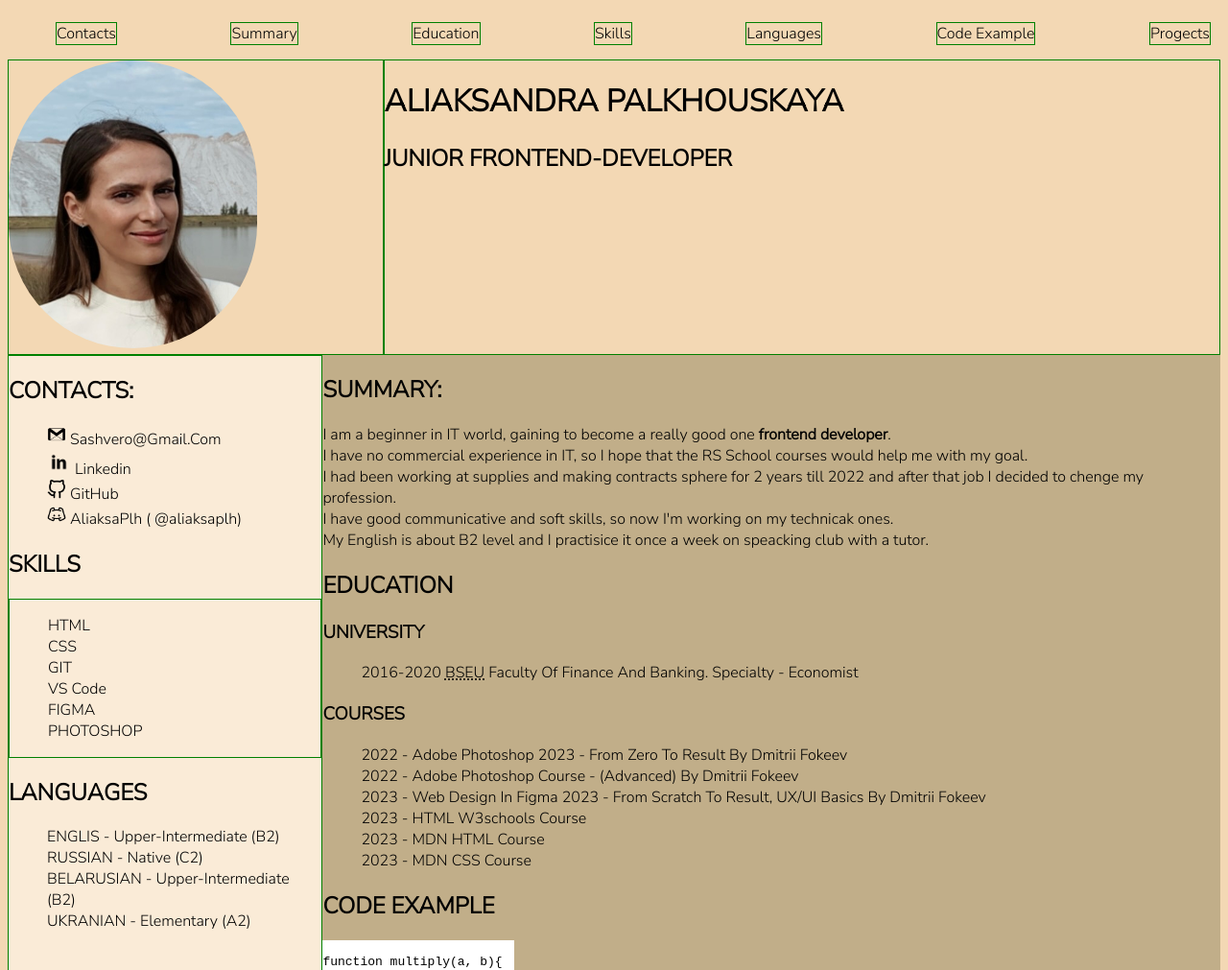
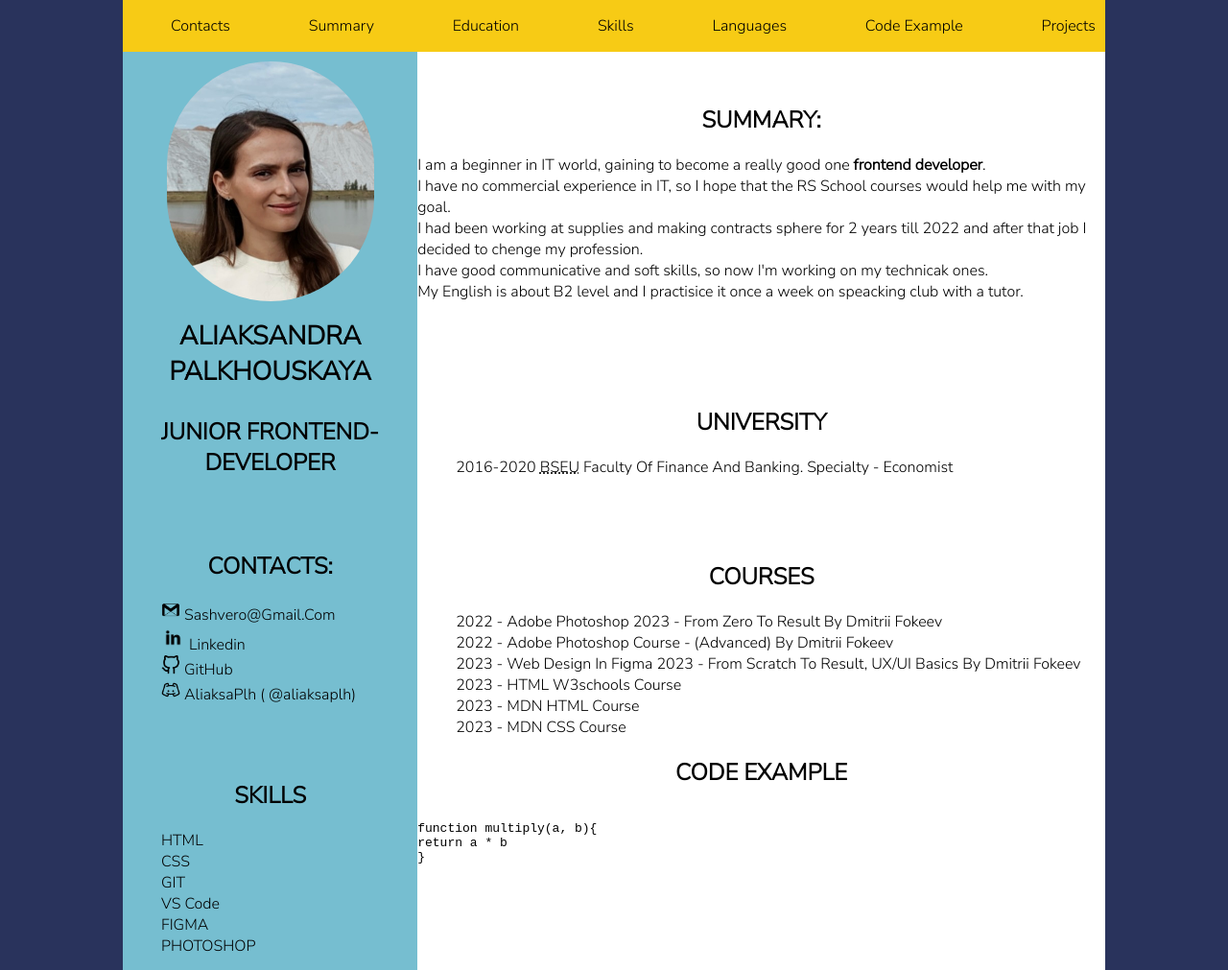
Before and after one commit to AliaksaPlh/rsschool-cv, a website: page index.html in a window 1280 px wide. Shown: the top 1011 px of the page at 96% size. Drawn offline with Linux system fonts and the light colour scheme.

Commit message:
feat: add more styles to cv

```diff
--- a/index.html
+++ b/index.html
@@ -22,46 +22,48 @@
 
 <body>
     <header>
-        <div class="nav-conteiner">
+        <div class="nav-container">
             <nav class="nav">
                 <ul class="nav-list">
-                    <li class="nav-item"><a href="#contacts" class="nav-link"> <span class="nav-item">Contacts</span>
+                    <li class="nav-item"><a href="#contacts"> <span class="nav-item">Contacts</span>
                         </a></li>
-                    <li class="nav-item"><a href="#summary" class="nav-link"><span class="nav-item">Summary</span></a>
+                    <li class="nav-item"><a href="#summary"><span class="nav-item">Summary</span></a>
                     </li>
-                    <li class="nav-item"><a href="#education" class="nav-link"><span
-                                class="nav-item">Education</span></a>
+                    <li class="nav-item"><a href="#education"><span class="nav-item">Education</span></a>
                     </li>
-                    <li class="nav-item"><a href="#skills" class="nav-link"><span class="nav-item">Skills</span></a>
+                    <li class="nav-item"><a href="#skills"><span class="nav-item">Skills</span></a>
                     </li>
-                    <li class="nav-item"><a href="#languages" class="nav-link"><span
-                                class="nav-item">Languages</span></a>
+                    <li class="nav-item"><a href="#languages"><span class="nav-item">Languages</span></a>
                     </li>
-                    <li class="nav-item"><a href="#code_example" class="nav-link"><span class="nav-item">Code
+                    <li class="nav-item"><a href="#code_example"><span class="nav-item">Code
                                 example</span></a></li>
-                    <li class="nav-item"><a href="#progects" class="nav-link"><span class="nav-item">Progects</span></a>
+                    <li class="nav-item"><a href="#progects"><span class="nav-item">Projects</span></a>
                     </li>
                 </ul>
             </nav>
         </div>
-        <div class="me">
-            <div class="photo-conteiner">
-                <img class="photo" src="assets/img/photo2.JPG" alt="My photo" width="259px" height="300">
-            </div>
-            <div class="name-conteiner">
-                <h1 class="name">Aliaksandra Palkhouskaya </h1>
-                <h2 class="occupation">Junior Frontend-developer</h2>
-            </div>
-        </div>
+
 
     </header>
 
 
     <main>
         <div class="container">
-            <div class="left-conteiner">
-                <div class="left-conteiner-elements">
+            <div class="left-container">
+                <div class="left-container-elements">
+                    <div class="me">
 
+                        <div class="photo-container">
+                            <img class="photo" src="assets/img/photo2.JPG" alt="My photo" width="259px" height="300">
+                        </div>
+                        <div class="name-container">
+                            <h1 class="name">Aliaksandra Palkhouskaya </h1>
+                        </div>
+
+                    </div>
+                    <div class="occupation">
+                        <h2 class="occupation">Junior Frontend-developer</h2>
+                    </div>
                     <div class="contacts" id="contacts">
                         <h2 class="contacts">Contacts:</h2>
                         <ul class="contacts-list">
@@ -87,11 +89,10 @@
                                 AliaksaPlh (<a class="discord-link" href="https://discord.com/channels/@me"
                                     title="Discord" target="_blank"> <span class="discord-name">@aliaksaplh</span></a>)
                             </li>
+                        </ul>
                     </div>
-                    <div class="skills-conteiner">
+                    <div class="skills-container">
                         <h2 class="skills" id="skills">Skills</h2>
-                        <div class="p-skils-conteiner">
-                            <!-- <h3 class="p-skills">Programming and about IT skils:</h3> -->
                         <ul class="skills-list">
                             <li> <span class="skill-box">HTML</span> </li>
                             <li><span class="skill-box">CSS</span></li>
@@ -101,27 +102,8 @@
                             <li><span class="skill-box">PHOTOSHOP</span></li>
                         </ul>
                     </div>
-                        <!-- <div class="d-skils-conteiner">
-                            <h3 class="d-skills">Different skils</h3>
-                            <ul class="d-skils-list">
-                                <li>negotiation/telephone negotiation</li>
-                                <li>business correspondence</li>
-                                <li>making and concluding contracts</li>
-                                <li>tendering and production supply</li>
-                                <li>document flow</li>
-                                <li>customer focus</li>
-                            </ul>
-                        </div> -->
-                        <!-- <div class="strongs-conteiner">
-                            <h3 class="strongs">My strongs</h3>
-                            <ul class="strongs-list">
-                                <li>purposefulness</li>
-                                <li>diligence</li>
-                                <li>responsibility</li>
-                                <li>accuracy</li>
-                            </ul>
-                        </div> -->
-                        <div class="languages-conteiner">
+
+                    <div class="languages-container">
                         <h2 class="languages" id="languages">Languages</h2>
                         <ul class="languages-list">
                             <li> <span class="lang">Englis</span> - Upper-Intermediate (B2)</li>
@@ -130,8 +112,7 @@
                             <li> <span class="lang">Ukranian</span> - Elementary (A2)</li>
                         </ul>
 
-                        </div>
-                        </ul>
+
                     </div>
                 </div>
             </div>
@@ -156,21 +137,19 @@
                             My English is about B2 level and I practisice it once a week on speacking club with a tutor.
                         </p>
                     </article>
-                    <article class="education">
-                        <h2 class="education" id="education">Education</h2>
-                        <div class="university-conteiner">
-                            <h3>University</h3>
+                    <article class="education" id="education">
+                        <div class="university-container">
+                            <h2 class="university">University</h2>
                             <ul class="education-list">
                                 <li>2016-2020 <abbr title="Belarusian State Economic University">BSEU</abbr> Faculty of
                                     Finance
                                     and
                                     Banking. Specialty - Economist</li>
-                                <!-- <li>2012-2016 English courses OkWORD from B1 to B2 </li>
-                    <li>2011-2014гг. Children's Music School No. 1 in Pinsk</li> -->
+
                             </ul>
                         </div>
-                        <div class="courses-conteiner">
-                            <h3 class="course">Courses</h3>
+                        <div class="courses-container">
+                            <h2 class="course">Courses</h2>
                             <ul class="courses-list">
                                 <li>
                                     2022 - <a href="https://www.udemy.com/course/photoshop-2021-f/"
@@ -228,20 +207,18 @@ return a * b
     </main>
     <footer>
         <div class="footer-container">
-            <div class="github-logo_conteiner footer-element">
-                <a class="github-logo-link" href="https://github.com/AliaksaPlh" title="Go to my GitHub"
-                    target="_blank">
+            <div class="github-logo_container footer-element">
+                <a class="logo-link" href="https://github.com/AliaksaPlh" title="Go to my GitHub" target="_blank">
                     <img class="github-logo" src="assets/img/github_icon.png" alt="GitHub icon" width="50"></a>
             </div>
-            <div class="discord-logo_conteiner footer-element">
-                <a class="discord-logo-link" href="https://discord.com/channels/@me" title="Discord" target="_blank">
+            <div class="discord-logo_container footer-element">
+                <a class="logo-link" href="https://discord.com/channels/@me" title="Discord" target="_blank">
                     <img src="assets/img/discord_logo_icon.png" alt="Discord logo" width="50">
                 </a>
             </div>
             <div class="year-container footer-element"> <b>&copy; 2023</b> </div>
-            <div class="rss-logo-conteiner footer-element">
-                <a class="rss-logo-link" href="https://rs.school/js/" title="JavaScript/Front-end Course"
-                    target="blank">
+            <div class="rss-logo-container footer-element">
+                <a class="logo-link" href="https://rs.school/js/" title="JavaScript/Front-end Course" target="blank">
                     <img class="rss-logo" src="assets/img/rs_school_js.svg" alt="rs school label" width="100">
                 </a>
             </div>
--- a/style.css
+++ b/style.css
@@ -1,6 +1,16 @@
+/* !!! СТИЛИЗАЦИЯ ОБЩАЯ !!!*/
 * {
   box-sizing: border-box;
   /* max-width: 1440px; */
+}
+body {
+  display: flex;
+  flex-direction: column;
+  justify-content: space-between;
+  /* font-family: Helvetica, sans-serif; */
+  font-family: "Nunito Sans", sans-serif;
+  background-color: #29335c;
+  margin: 0px 10%;
 }
 ul {
   list-style: none;
@@ -8,16 +18,34 @@ ul {
 li {
   text-transform: capitalize;
 }
-body {
-  display: flex;
-  flex-direction: column;
-  justify-content: space-between;
-  /* font-family: Helvetica, sans-serif; */
-  font-family: 'Nunito Sans', sans-serif;
-  background-color: rgb(243, 216, 180);
+h2 {
+  text-transform: uppercase;
+  text-align: center;
 }
-
-
+h2.univrcity {
+  /* margin-top: 10px; */
+}
+h2.occupation {
+  margin-block-end: 0em;
+  /* margin-block-start: 0em; */
+}
+h3 {
+  text-transform: uppercase;
+  font-size: 1.5em;
+  margin-block-start: 0em;
+}
+a {
+  text-decoration: none;
+  color: black;
+}
+a:hover {
+  color: white;
+  box-shadow: inset 1000px 0 0 0 #29335c;
+}
+a.logo-link:hover {
+  box-shadow: none;
+  width: 150px;
+}
 .container {
   max-width: 1440px;
   margin: 0 auto;
@@ -28,12 +56,17 @@ body {
   max-width: 1440px;
 } */
 
+/* !!! СТИЛИЗАЦИЯ header !!! */
+
 /* центрирование понели nav */
-.nav-conteiner {
+header {
+  background-color: #f7cb15;
+}
+.nav-container {
   max-width: 1440px;
   margin: 0 auto;
+  background-color: #f7cb15;
 }
-
 .nav-list {
   display: flex;
   /* justify-content: center; */
@@ -44,73 +77,92 @@ body {
   list-style: none;
 }
 span.nav-item {
-  border: 1px solid green;
   margin: 10px;
   color: black;
   text-decoration: none;
 }
 
-.me {
-  max-width: 1440px;
-  margin: 0 auto;
-  display: flex;
+span.nav-item:hover {
+  color: white;
 }
 
-.photo-conteiner {
- flex-grow: 1;
-   border: 1px solid green;
-
+/* !!! СТИЛИЗАЦИЯ main !!! */
+main {
+  background-color: rgb(249, 217, 175);
 }
-
-.name-conteiner {
- flex-grow: 3;
-   border: 1px solid green;
-
-}
-.photo {
-  /* position: absolute; */
-  height: 300px;
-  width: 259px;
-  border-radius: 300px;
-}
-
-h1 {
-  text-transform: uppercase;
-}
-
-main {
-  background-color: rgb(249, 217, 175)
-}
-
-div.left-conteiner {
- flex-grow: 1;
-}
-div.right-container
-{
-  flex-grow: 3;
-}
-
-div.left-conteiner {
-  background-color: antiquewhite;
-  border: 1px solid green;
-  /* display: flex; */
-
+/* СТИЛИЗАЦИЯ ЛЕВОГО БЛОКА */
+div.left-container {
+  background-color: #76bed0;
+  width: 30%;
+  display: flex;
   /* max-width: 440px;
   width: 30%; */
 }
 
+.me {
+  max-width: 1440px;
+  margin: 0 auto;
+  height: 350px;
+}
+
+/* .photo-container, .name-container {
+   border: 1px solid green;
+} */
+
+.photo {
+  /* position: absolute; */
+  height: 250px;
+  width: 216px;
+  border-radius: 300px;
+  display: block;
+  margin-left: auto;
+  margin-right: auto;
+  margin-top: 10px;
+}
+div.occupation {
+  height: 120px;
+}
+h1 {
+  text-transform: uppercase;
+  font-size: 1.7em;
+  text-align: center;
+}
+div.contacts {
+  height: 219.5px;
+}
 .contacts-list {
   list-style: none;
 }
 .discord-name {
   text-transform: none;
 }
-.education-list, .courses-list {
+
+/* СТИЛИЗАЦИЯ ПРАВОГО БЛОКА */
+div.right-container {
+  width: 70%;
+  background-color: #ffffff;
+  /* display: flex; */
+  /* flex-grow: 3;  */
+  /* width: 120px; */
+}
+
+article.summary {
+  padding-top: 35px;
+  height: 350px;
+}
+/* article.education {
+  border: 1px solid green;
+} */
+div.university-container {
+  height: 141px;
+}
+.education-list,
+.courses-list {
   list-style: none;
 }
 
-.p-skils-conteiner {
-  border: 1px solid green;
+div.skills-container {
+  /* skills-container */
   /* display: flex; */
 }
 .skills-list {
@@ -128,46 +180,28 @@ div.left-conteiner {
   border: 1px solid green;
 } */
 
-
-
 span.lang {
   text-transform: uppercase;
 }
 
-
-
-div.right-container {
-  background-color: rgb(193, 174, 137);
-  /* display: flex; */
-  /* flex-grow: 3;  */
-  /* width: 120px; */
-
+/* СТИЛИЗАЦИЯ КОДА */
+article.code-example {
+  height: 219.71px;
+}
+pre {
+  background-color: rgb(255, 255, 255);
+  width: 100%;
 }
 
-h2 {
-  text-transform: uppercase;
-}
-h3 {
-  text-transform: uppercase;
-}
+/* !!! СТИЛИЗАЦИЯ footer !!! */
 
-pre {
-  background-color: rgb(255, 255, 255);
-  width: 200px;
-}
-
-
-
-footer {
-  background-color: rgb(252, 207, 147);
-
-}
 .footer-container {
   display: flex;
   /* justify-content: space-evenly; */
   justify-content: space-between;
   max-width: 1440px;
   margin: 0 auto;
+  background-color: #f7cb15;
 }
 .footer-element {
   margin: 10px;
@@ -178,8 +212,3 @@ footer {
 body {
   margin: auto;
 } */
-
-a {
-  text-decoration: none;
-  color: black;
-}
```
Lines whose indentation alone changed are shown as unchanged.
